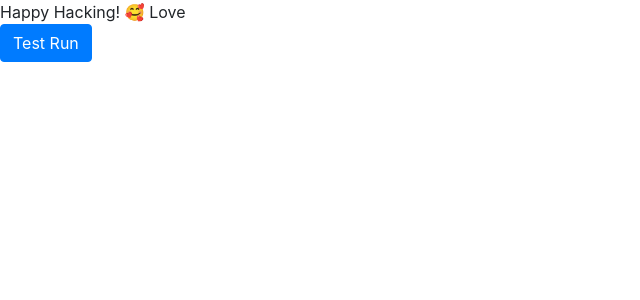
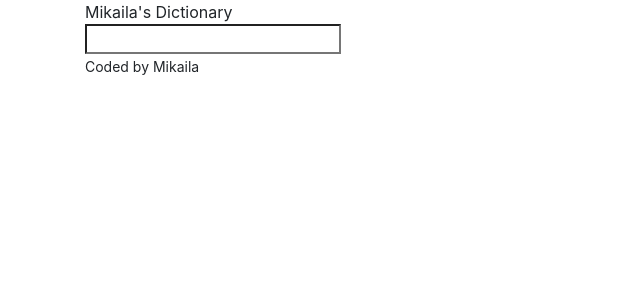
Before and after one commit to IveryMikaila/dictionary-app, a React (Create React App) app: page / in a window 1280 px wide. Shown: the top 300 px of the page, without its empty margins (0-640 px from the left). Built offline with nearby package versions, Linux system fonts and the light colour scheme.

Commit message:
Added Dictionary Api / Search Form

```diff
--- a/package.json
+++ b/package.json
@@ -6,6 +6,7 @@
     "@testing-library/jest-dom": "^5.16.5",
     "@testing-library/react": "^13.4.0",
     "@testing-library/user-event": "^13.5.0",
+    "axios": "^1.1.2",
     "react": "^18.2.0",
     "react-dom": "^18.2.0",
     "react-scripts": "5.0.1",
--- a/src/App.js
+++ b/src/App.js
@@ -1,15 +1,20 @@
+import "./App.css";
+import Dictionary from "./Dictionary";
 
-import './App.css';
-
-function App() {
+export default function App() {
   return (
     <div className="App">
-      <header className="App-header">
-        Happy Hacking! 🥰 Love
-      </header>
-      <a className='btn btn-primary'>Test Run</a>
+      <div className="container">
+        <header className="App-header">
+Mikaila's Dictionary
+        </header>
+        <main>
+          <Dictionary />
+        </main>
+        <footer className="App-footer">
+          <small>Coded by Mikaila</small>
+        </footer>
+      </div>
     </div>
   );
 }
-
-export default App;
--- /dev/null
+++ b/src/Dictionary.js
@@ -0,0 +1,29 @@
+import React, { useState } from "react";
+import axios from "axios";
+
+export default function Dictionary() {
+  let [keyword, setKeyword] = useState("");
+
+  function handleResponse (response){
+    console.log(response.data[0]);
+  }
+
+  function search(event) {
+    event.preventDefault();
+
+    let apiUrl =`https://api.dictionaryapi.dev/api/v2/entries/en/${keyword}`;
+    axios.get(apiUrl).then(handleResponse);
+  }
+
+  function handleKeywordChange(event) {
+    setKeyword(event.target.value);
+  }
+
+  return (
+    <div className="Dictionary">
+      <form onSubmit={search}>
+        <input type="search" onChange={handleKeywordChange} />
+      </form>
+    </div>
+  );
+}
--- a/src/index.js
+++ b/src/index.js
@@ -1,17 +1,14 @@
-import React from 'react';
-import ReactDOM from 'react-dom/client';
+import { StrictMode } from "react";
+import { createRoot } from "react-dom/client";
+
 import './index.css';
 import App from './App';
-import reportWebVitals from './reportWebVitals';
 
-const root = ReactDOM.createRoot(document.getElementById('root'));
+const rootElement = document.getElementById("root");
+const root = createRoot(rootElement);
+
 root.render(
-  <React.StrictMode>
+  <StrictMode>
     <App />
-  </React.StrictMode>
+  </StrictMode>
 );
-
-// If you want to start measuring performance in your app, pass a function
-// to log results (for example: reportWebVitals(console.log))
-// or send to an analytics endpoint. Learn more: https://bit.ly/CRA-vitals
-reportWebVitals();
```
Also changed, not shown: 1 other file (tests, documents, lock files or other folders).
